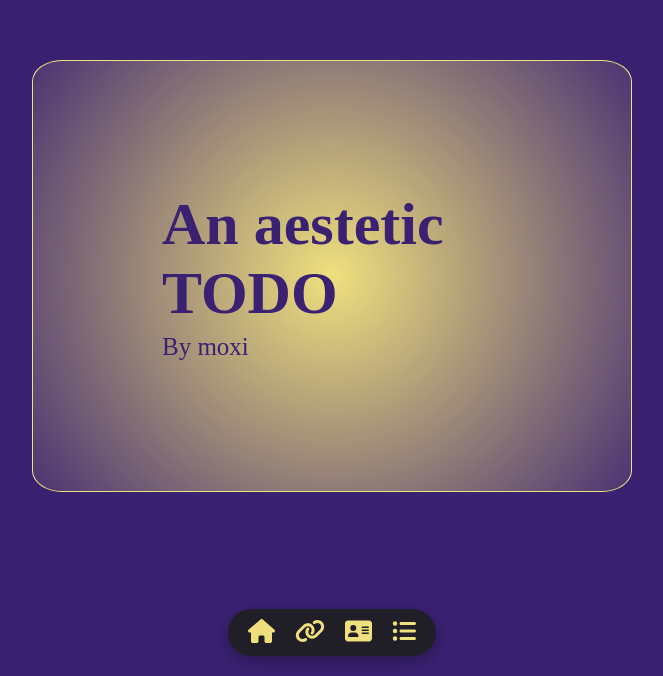
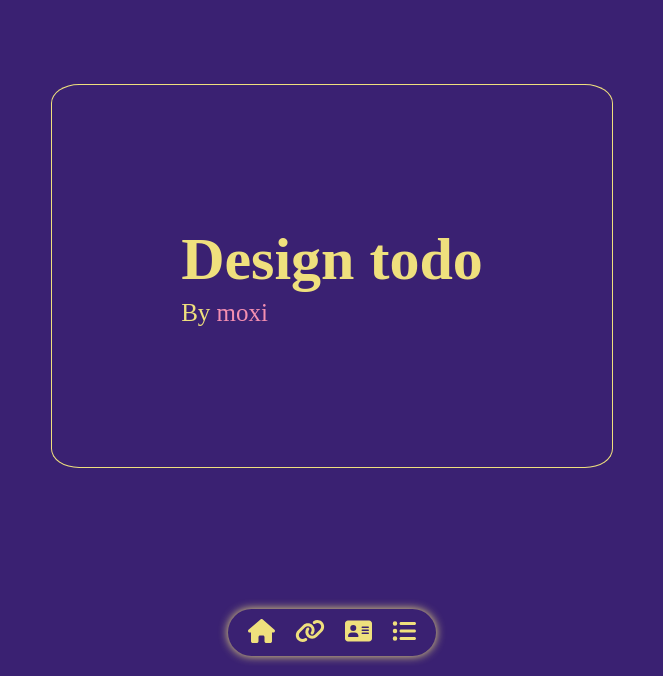
Before and after one commit to Moxiii/Portfolio, a React (Vite) app: page / in a window 1280 px wide. Shown: the part 124-800 px from the top of the page, without its empty margins (308-971 px from the left). Built offline with nearby package versions, Linux system fonts and the light colour scheme.

Commit message:
idea for layout => make fake mac screen

```diff
--- a/src/Components/Navbar/Navbar.scss
+++ b/src/Components/Navbar/Navbar.scss
@@ -4,18 +4,18 @@
   bottom: 20px;
   left: 50%;
   transform: translateX(-50%);
-  background: rgba(30, 30, 30, 0.9);
+  background: $primary-color;
   padding: 10px 20px;
   border-radius: 30px;
   display: flex;
   gap: 20px;
-  box-shadow: 0px 5px 15px rgba(0, 0, 0, 0.3);
+  box-shadow: 0px 0px 10px $secondary-color;
   backdrop-filter: blur(10px);
 
   .dock-item {
     font-size: 24px;
   }
   .icon-color{
-    color: $secondary-color;
+    color: $secondary-color
   }
 }
--- a/src/Screens/Home/Home.scss
+++ b/src/Screens/Home/Home.scss
@@ -5,7 +5,7 @@
   align-items: center;
   flex-direction: column;
   padding:40px;
-  color: $secondary-color;
+  color: $primary-color;
   .quote-box{
     display: flex;
     justify-content: center;
@@ -15,12 +15,14 @@
     border-radius: 5%;
     min-height: 384px;
     max-width: 600px;
-    background-image : radial-gradient(circle , currentcolor 0% , transparent 110%);
   }
   .quote-text{
-    color: $primary-color;
+    color: $secondary-color;
     font-size: 30px;
   }
+.rosy{
+  color: $rose-pastel;
+}
   min-width: 80vw;
   min-height: 80vh;
 
--- a/src/Screens/Home/Home.tsx
+++ b/src/Screens/Home/Home.tsx
@@ -5,9 +5,9 @@ export default function Home() : JSX.Element   {
         <div className="landing-container">
             <div className="quote-box">
                 <blockquote className="quote-text">
-                    <h1 className="quote">An aestetic TODO</h1>
+                    <h1 className="quote">Design todo</h1>
                     <p className="author">
-                        <small>By moxi</small>
+                        <small>By <span className="rosy">moxi</span></small>
                     </p>
                 </blockquote>
             </div>
--- a/src/const.scss
+++ b/src/const.scss
@@ -1,2 +1,15 @@
 $primary-color : #3a2172;
 $secondary-color : #efe07d;
+
+$rose-framboise: #D81B60;
+$rose-magenta: #C2185B;
+$rose-fuchsia: #FF4081;
+$rose-corail: #FF5C8D;
+$rose-pastel: #F48FB1;
+$rose-vif: #E91E63;
+
+$sr-purple: #9300c5;
+$sr-gold: 	#d4af37;
+$sr-black: 	#3a363b;
+$sr-grey: 	#aaa9ad;
+$sr-accentuation: 	#bba58e;
```
